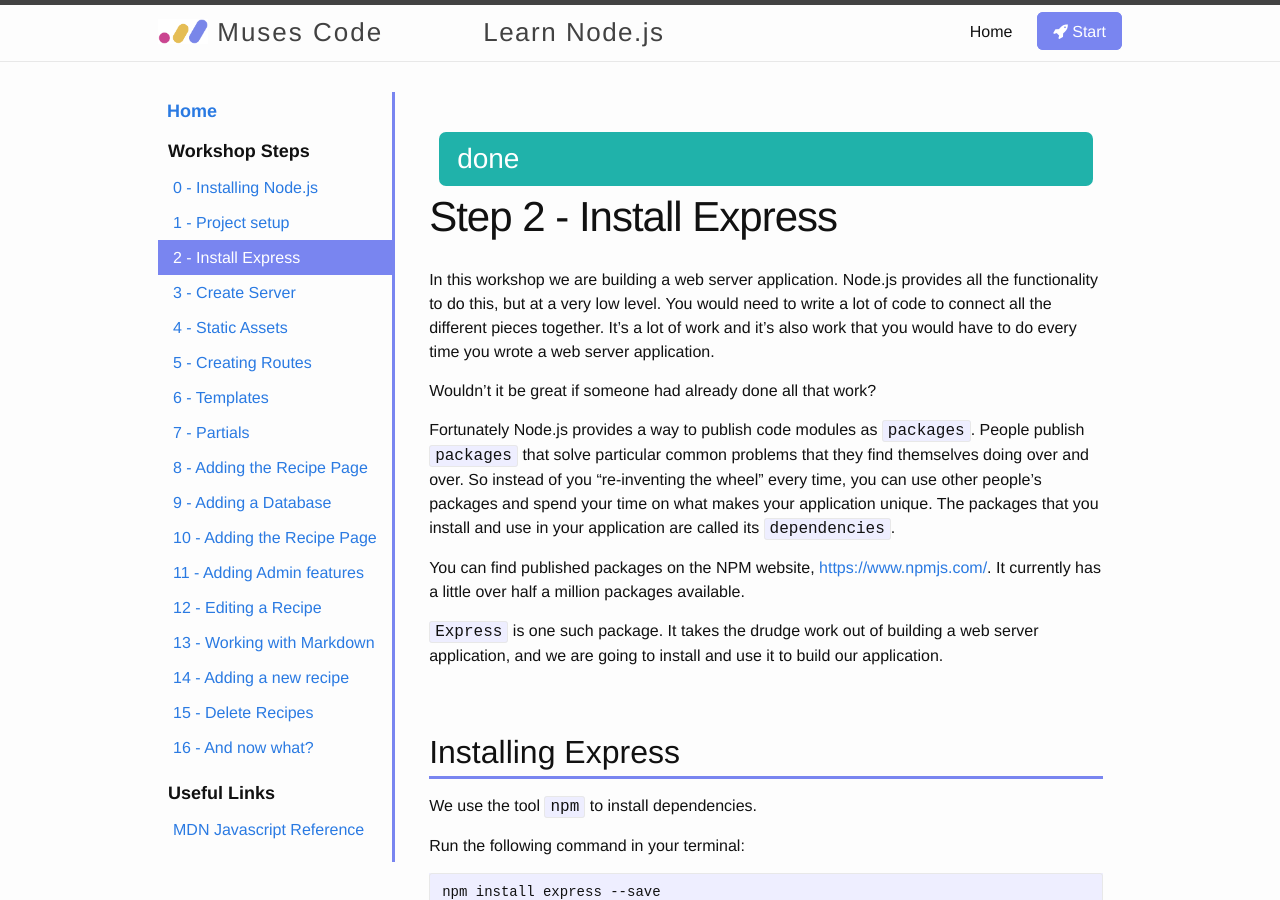
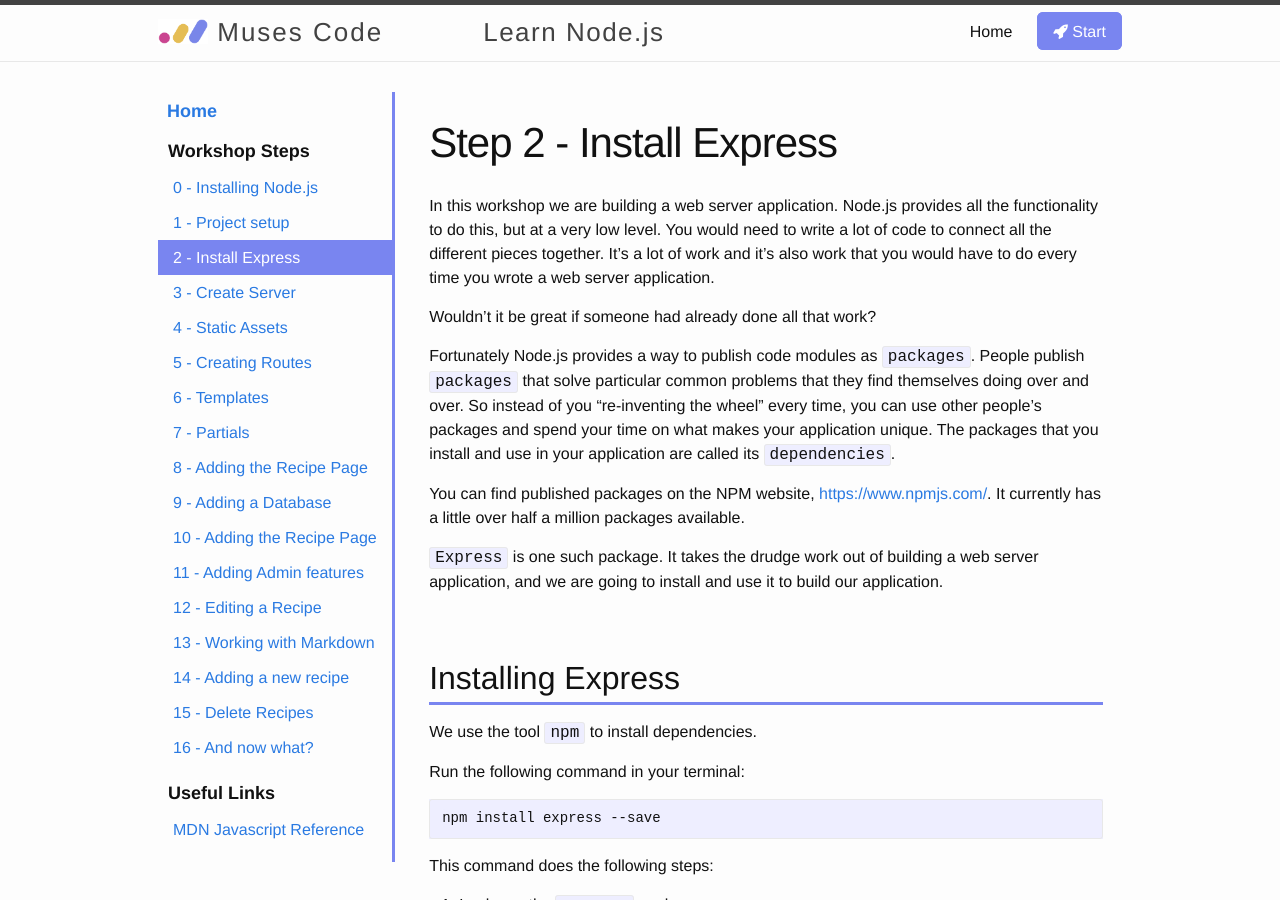
Before and after one commit to muses-code-js/learn-nodejs, a Jekyll site: the page built from _steps/step2-install-express.markdown, in a window 1280 px wide and 900 px high. Built offline with Jekyll 4.4.1, drawn with Linux system fonts in a browser that asks for light colours; nearby versions of some CDN libraries.

Commit message:
clear status

```diff
--- a/_steps/step1-setup-project.markdown
+++ b/_steps/step1-setup-project.markdown
@@ -3,7 +3,6 @@ layout: step
 number: 1
 title: Project setup
 permalink: step1/
-status: update
 ---
 
 The first thing we do when starting a new Node.js project is create a `package.json` file.
--- a/_steps/step2-install-express.markdown
+++ b/_steps/step2-install-express.markdown
@@ -3,7 +3,6 @@ layout: step
 number: 2
 title: Install Express
 permalink: step2/
-status: done
 ---
 
 In this workshop we are building a web server application. Node.js provides all the functionality to do this, but at a very low level.  You would need to write a lot of code to connect all the different pieces together.  It's a lot of work and it's also work that you would have to do every time you wrote a web server application.
--- a/_steps/step3-create-server.markdown
+++ b/_steps/step3-create-server.markdown
@@ -3,7 +3,6 @@ layout: step
 number: 3
 title: Create Server
 permalink: step3/
-status: redo
 ---
 
 Since we are going to be building a server, we should probably talk about what a server *is*.
--- a/_steps/step7-partials.markdown
+++ b/_steps/step7-partials.markdown
@@ -3,7 +3,6 @@ layout: step
 number: 7
 title: Partials
 permalink: step7/
-status: done
 ---
 
 One of the drawbacks to HTML that you might have noticed is that there is no easy method to share content between pages.  In particular having common content like navigation means having to repeat that content in every page.  Which means when that content changes, you have to update it in every page.  Which is annoying, time consuming and easy to mess up.
```
